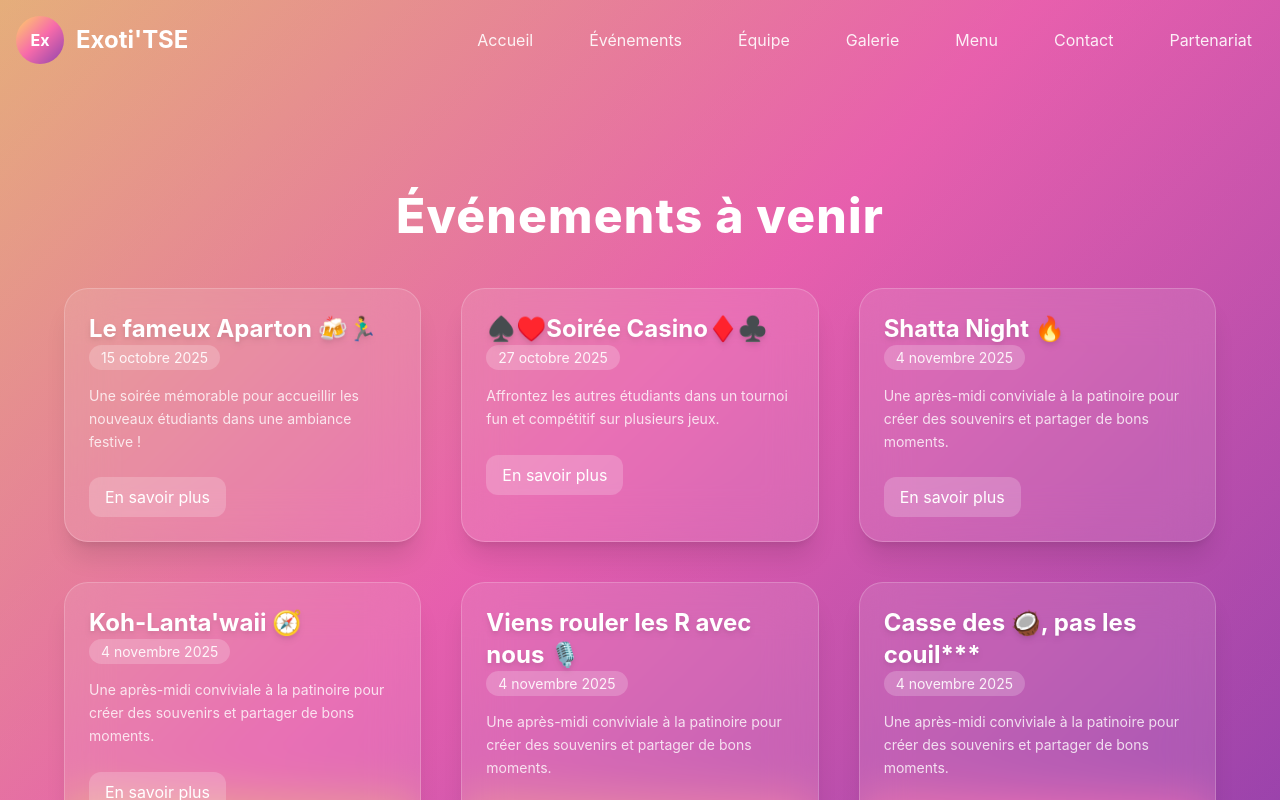
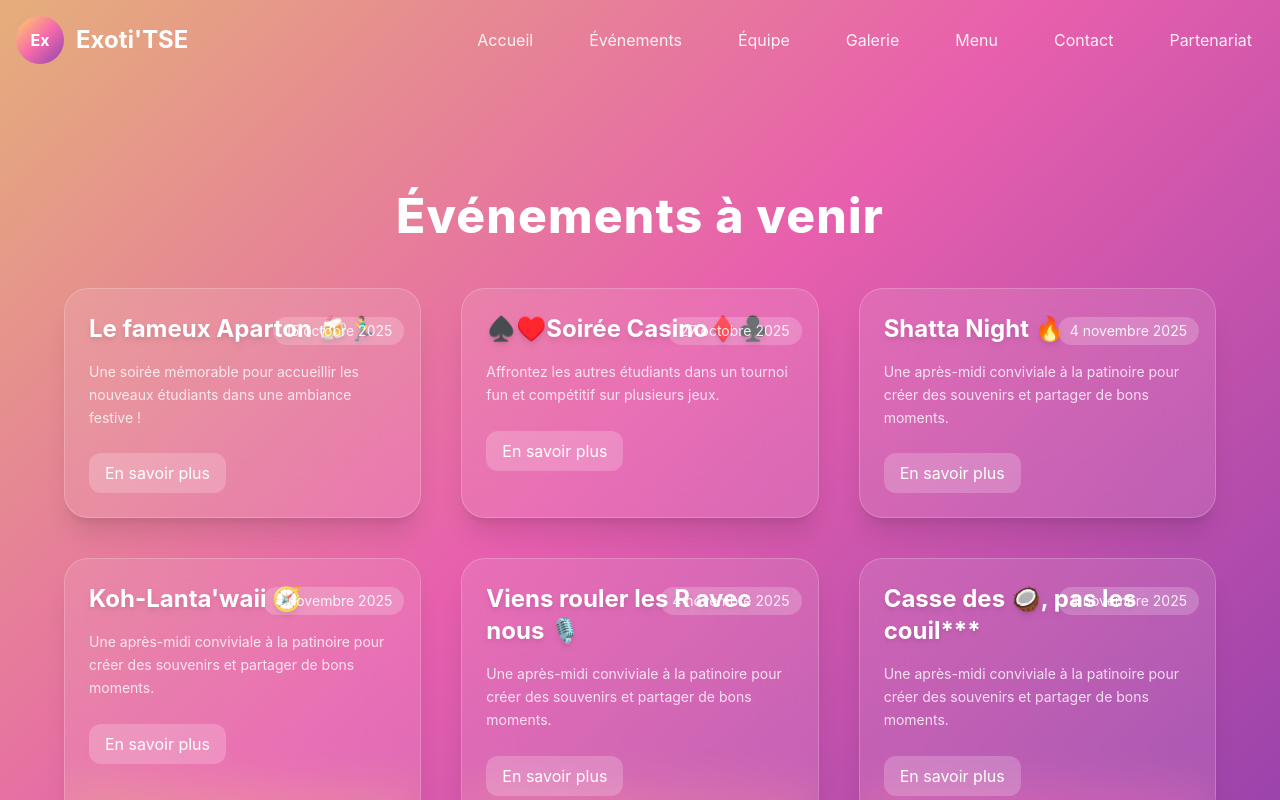
Before and after one commit to FlorianR903/BDE_ExotiTSE_site, a Next.js app: page /events in a window 1280 px wide. Shown: the top 800 px of the page. Built offline with nearby package versions, Linux system fonts and the light colour scheme.

Commit message:
correction cases des events

```diff
--- a/components/EventsSection.js
+++ b/components/EventsSection.js
@@ -98,7 +98,7 @@ export default function EventsSection({ events=[] }){
                         </h3>
 
                         {/* Badge Date */}
-                        <span className="top-8 right-4 text-sm px-3 py-1 rounded-full bg-white/20 text-white/90">
+                        <span className="absolute top-7 right-4 text-sm px-3 py-1 rounded-full bg-white/20 text-white/90">
                             {event.date}
                         </span>
 
```
